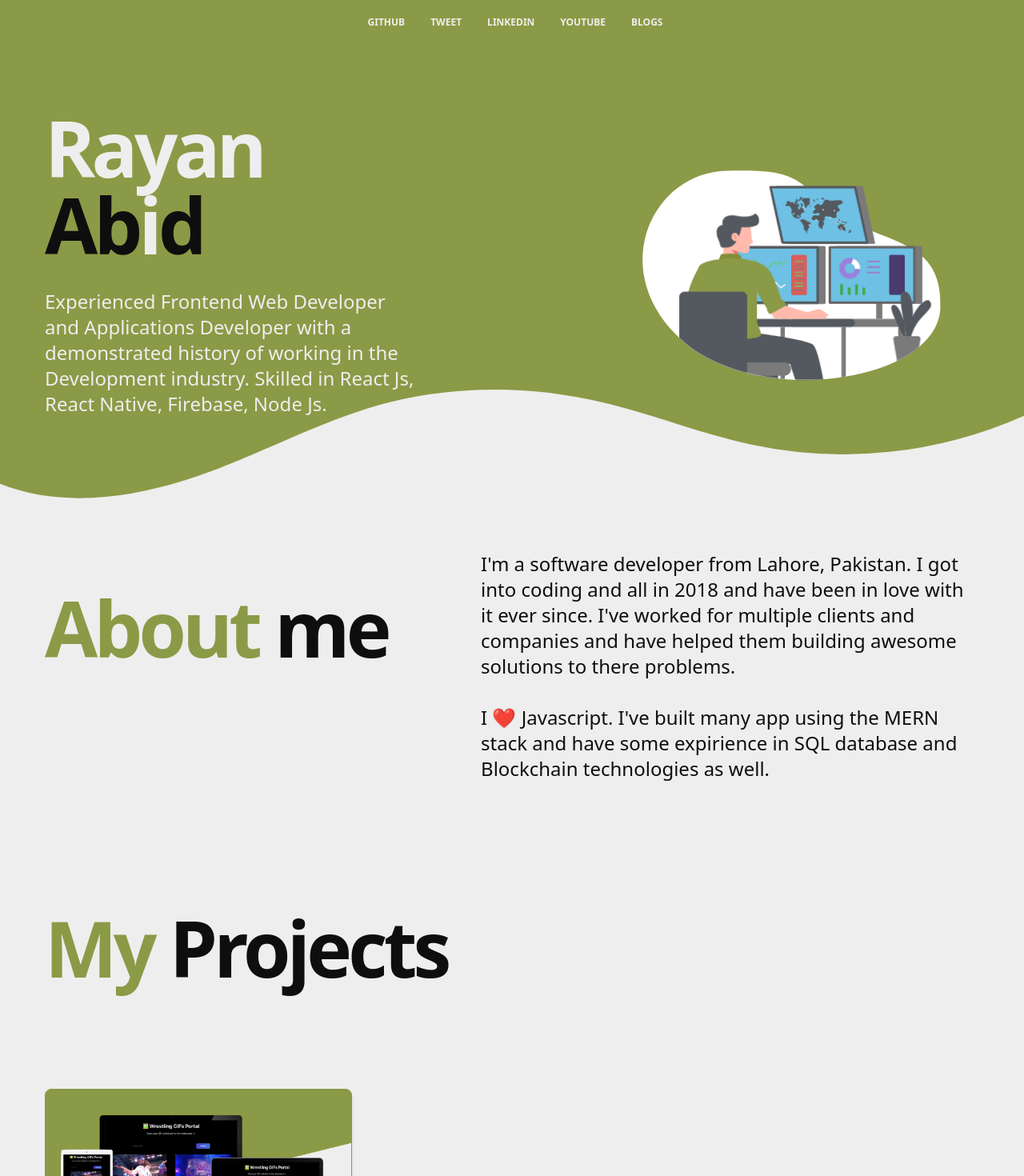
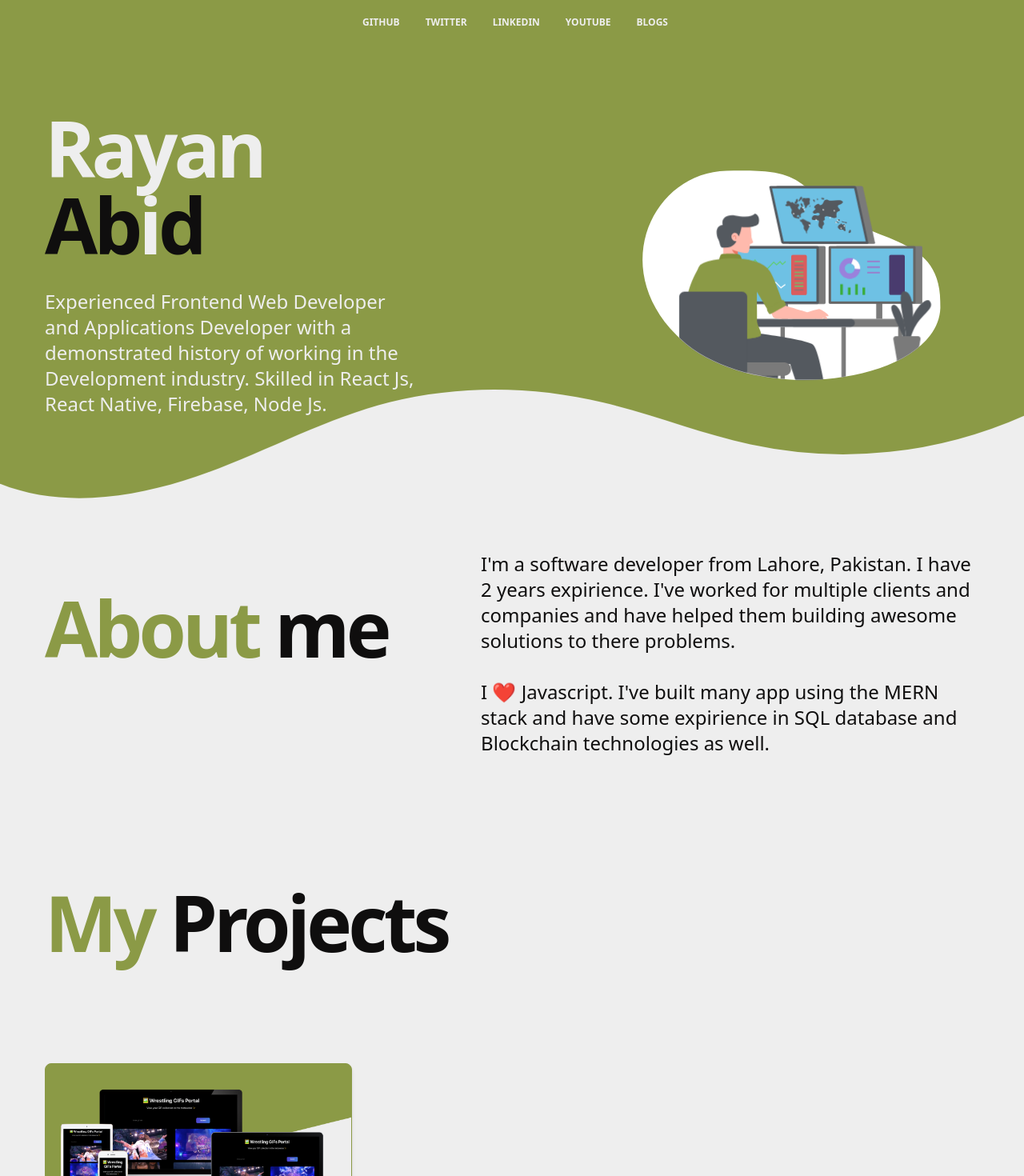
Before and after one commit to RayanAbid/RayanAbidPortfolio, a Next.js app: page / in a window 1280 px wide. Shown: the top 1470 px of the page at 80% size. Built offline with nearby package versions, Linux system fonts and the light colour scheme; some icons are missing.

Commit message:
Footer added and made years dynamic

```diff
--- /dev/null
+++ b/assets/utils/constants.js
@@ -0,0 +1,27 @@
+export const socialLinks = [
+  {
+    link: "https://github.com/rayanabid",
+    name: "Github",
+    icon: "fab fa-github-square",
+  },
+  {
+    link: "https://twitter.com/rayanDoesTech",
+    name: "Twitter",
+    icon: "fab fa-twitter",
+  },
+  {
+    link: "https://www.linkedin.com/in/rayanabid",
+    name: "Linkedin",
+    icon: "fab fa-linkedin",
+  },
+  {
+    link: "https://www.youtube.com/channel/UCbUlt1T9VdaD-9ewO0D5B8w",
+    name: "Youtube",
+    icon: "fab fa-youtube",
+  },
+  {
+    link: "https://rayanabid.hashnode.dev",
+    name: "Blogs",
+    icon: "fab fa-hashnode",
+  },
+];
--- a/components/About/index.js
+++ b/components/About/index.js
@@ -1,6 +1,8 @@
 import React, { useState } from "react";
 
 function AboutPage() {
+  var TodayDate = new Date();
+  var year = TodayDate.getFullYear();
   return (
     <>
       <div className="  relative border-top-color:bg-white xs:py-6   bg-white xs:px-7 xl:px-14">
@@ -12,10 +14,9 @@ function AboutPage() {
             </span>
           </h1>
           <h2 className="md:w-8/12 py-4 text-center md:text-left md:py-8 text-dark text-lg lg:text-2xl">
-            I'm a software developer from Lahore, Pakistan. I got into coding
-            and all in 2018 and have been in love with it ever since. I've
-            worked for multiple clients and companies and have helped them
-            building awesome solutions to there problems.
+            I'm a software developer from Lahore, Pakistan. I have {year - 2020}{" "}
+            years expirience. I've worked for multiple clients and companies and
+            have helped them building awesome solutions to there problems.
             <br /> <br /> I ❤️ Javascript. I've built many app using the MERN
             stack and have some expirience in SQL database and Blockchain
             technologies as well.
--- /dev/null
+++ b/components/Footer/Footer.js
@@ -0,0 +1,22 @@
+import Image from "next/image";
+import Link from "next/link";
+
+export default function Footer() {
+  var TodayDate = new Date();
+  var year = TodayDate.getFullYear();
+
+  return (
+    <div className="bg-main text-center px-4 md:px-6 md:py-5 lg:px-20 lg:py-0">
+      <hr className="bg-white  h-[1px] border-0" />
+
+      <div
+        className="w-full px-8  flex flex-col justify-start md:flex-row md:justify-between
+      lg:justify-center gap-2 md:gap-0 py-6"
+      >
+        <p className="text-sm leading-none text-white">
+          Rayan Abid - Software Developer - {year}
+        </p>
+      </div>
+    </div>
+  );
+}
--- a/components/Header/Header.js
+++ b/components/Header/Header.js
@@ -1,4 +1,5 @@
 import React from "react";
+import { socialLinks } from "../../assets/utils/constants";
 
 export default function Navbar({ fixed }) {
   const [navbarOpen, setNavbarOpen] = React.useState(false);
@@ -29,56 +30,20 @@ export default function Navbar({ fixed }) {
             id="example-navbar-danger"
           >
             <ul className="flex flex-col lg:flex-row list-none lg:ml-auto">
+              {socialLinks.map((item) => (
                 <li className="nav-item">
                   <a
                     className="px-3 py-2 flex items-center text-xs uppercase font-bold leading-snug text-white hover:opacity-75"
                     target="_blank"
-                  href="https://github.com/rayanabid"
+                    href={item.link}
                   >
-                  <i className="fab fa-github-square text-lg leading-lg text-white opacity-75"></i>
-                  <span className="ml-2">Github</span>
+                    <i
+                      className={`${item.icon} text-lg leading-lg text-white opacity-75`}
+                    ></i>
+                    <span className="ml-2">{item.name}</span>
                   </a>
                 </li>
-              <li className="nav-item">
-                <a
-                  className="px-3 py-2 flex items-center text-xs uppercase font-bold leading-snug text-white hover:opacity-75"
-                  target="_blank"
-                  href="https://twitter.com/rayanDoesTech/"
-                >
-                  <i className="fab fa-twitter text-lg leading-lg text-white opacity-75"></i>
-                  <span className="ml-2">Tweet</span>
-                </a>
-              </li>
-              <li className="nav-item">
-                <a
-                  className="px-3 py-2 flex items-center text-xs uppercase font-bold leading-snug text-white hover:opacity-75"
-                  target="_blank"
-                  href="https://www.linkedin.com/in/rayanabid/"
-                >
-                  <i className="fab fa-linkedin text-lg leading-lg text-white opacity-75"></i>
-                  <span className="ml-2">Linkedin</span>
-                </a>
-              </li>
-              <li className="nav-item">
-                <a
-                  className="px-3 py-2 flex items-center text-xs uppercase font-bold leading-snug text-white hover:opacity-75"
-                  target="_blank"
-                  href="https://www.youtube.com/channel/UCbUlt1T9VdaD-9ewO0D5B8w"
-                >
-                  <i className="fab fa-youtube text-lg leading-lg text-white opacity-75"></i>
-                  <span className="ml-2">Youtube</span>
-                </a>
-              </li>
-              <li className="nav-item">
-                <a
-                  className="px-3 py-2 flex items-center text-xs uppercase font-bold leading-snug text-white hover:opacity-75"
-                  target="_blank"
-                  href="https://rayanabid.hashnode.dev/"
-                >
-                  <i className="fab fa-hashnode text-lg leading-lg text-white opacity-75"></i>
-                  <span className="ml-2">Blogs</span>
-                </a>
-              </li>
+              ))}
             </ul>
           </div>
         </div>
--- a/pages/index.js
+++ b/pages/index.js
@@ -8,6 +8,7 @@ import FavouriteTech from "../components/FavoueriteTech/FavouriteTech";
 
 // SVG
 import WaveFavTech from "../assets/svg/WaveFavTech.svg";
+import Footer from "../components/Footer/Footer";
 
 export default function Home() {
   return (
@@ -46,6 +47,7 @@ export default function Home() {
       <MyProjects />
 
       <FavouriteTech />
+      <Footer />
     </div>
   );
 }
```
Lines whose indentation alone changed are shown as unchanged.
